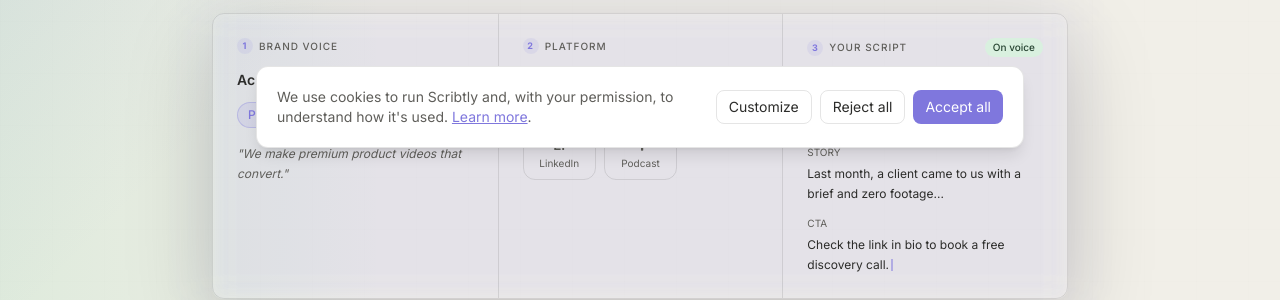
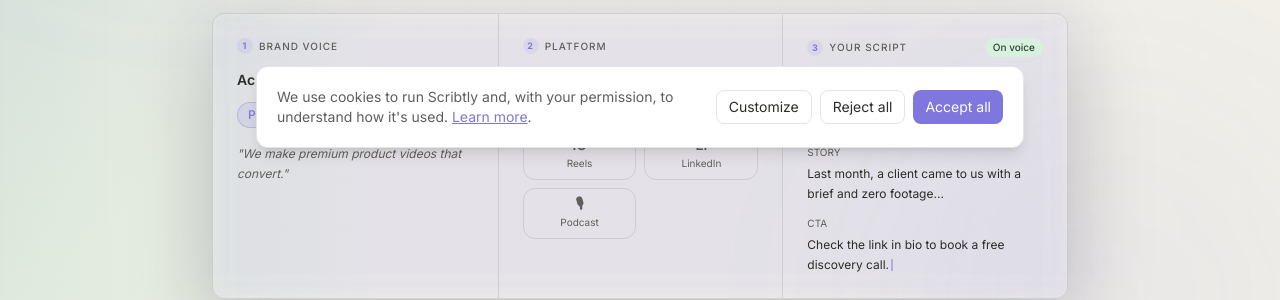
Before and after one commit to tsvtnv/Scribtly, a Next.js app: page / in a window 1280 px wide. Shown: the part 636-936 px from the top of the page. Built offline with nearby package versions, Linux system fonts and the light colour scheme; no server answers.

Commit message:
fix: use canonical opacity on orbs and balance platform grid

```diff
--- a/app/(marketing)/page.tsx
+++ b/app/(marketing)/page.tsx
@@ -169,8 +169,8 @@
         <div className="absolute inset-0 opacity-[0.06] [background-image:linear-gradient(var(--color-border)_1px,transparent_1px),linear-gradient(90deg,var(--color-border)_1px,transparent_1px)] [background-size:52px_52px]" />
 
         {/* floating orbs */}
-        <div className="absolute top-[-60px] left-[-80px] w-[500px] h-[500px] rounded-full bg-primary/8 blur-[100px] animate-orb-drift pointer-events-none" />
-        <div className="absolute bottom-[-80px] right-[-60px] w-[400px] h-[400px] rounded-full bg-primary/6 blur-[100px] animate-orb-drift-alt pointer-events-none" />
+        <div className="absolute top-[-60px] left-[-80px] w-[500px] h-[500px] rounded-full bg-primary/10 blur-[100px] animate-orb-drift pointer-events-none" />
+        <div className="absolute bottom-[-80px] right-[-60px] w-[400px] h-[400px] rounded-full bg-primary/5 blur-[100px] animate-orb-drift-alt pointer-events-none" />
 
         <div className="relative mx-auto max-w-4xl px-5 py-16 text-center md:py-24">
           <div className="animate-fade-up-1 mb-5 inline-flex items-center gap-2 rounded-full border-hair border-[var(--color-border)] bg-[var(--color-surface)]/80 px-3 py-1.5 text-xs text-text-secondary shadow-sm backdrop-blur dark:text-dark-muted">
@@ -257,7 +257,7 @@
                     <span className="inline-flex h-4 w-4 items-center justify-center rounded-full bg-primary/10 text-[9px] font-bold text-primary">2</span>
                     Platform
                   </div>
-                  <div className="grid grid-cols-3 gap-2">
+                  <div className="grid grid-cols-2 gap-2">
                     {([
                       { label: "YouTube", selected: true },
                       { label: "TikTok", selected: false },
```
